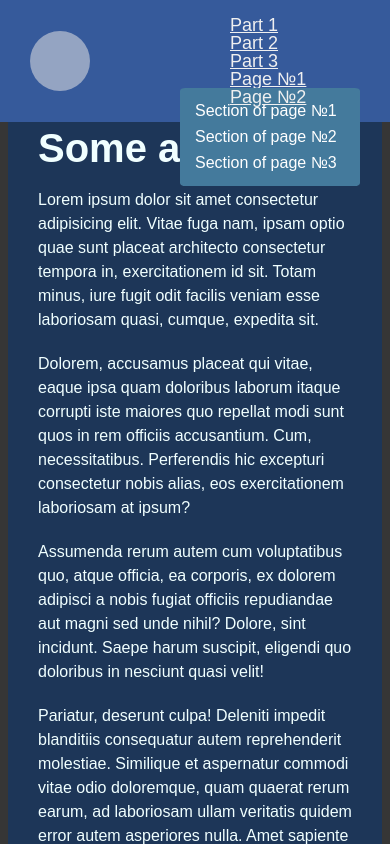
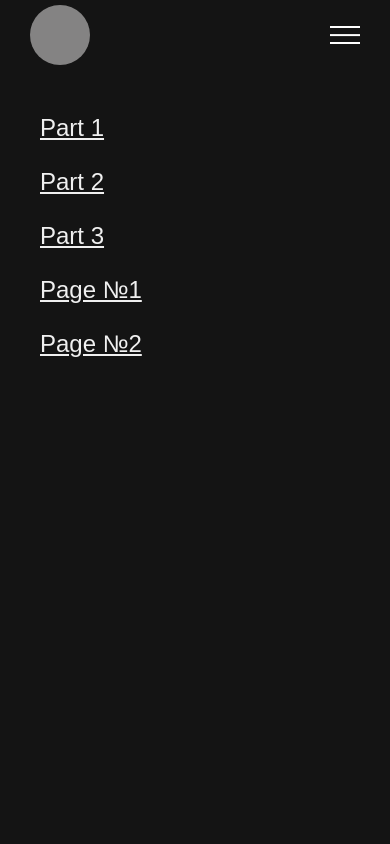
Before and after one commit to tuber84/sideBad-burger, a plain HTML site: page index.html in a window 390 px wide. Shown: the top 844 px of the page. Drawn offline with Linux system fonts and the light colour scheme.

Commit message:
работа над суб-меню в мобильной версии + нарисован "гамбургер".

```diff
--- a/style.css
+++ b/style.css
@@ -89,6 +89,7 @@ li {
 }
 
 .menu__icon {
+  display: none;
 }
 
 .menu__body {
@@ -154,7 +155,7 @@ body._touch .menu__list > li {
   align-items: center;
 }
 body._touch .menu__link {
-  flex: 1 1  end;
+  flex: 1 1 end;
 }
 
 body._touch .menu__arrow {
@@ -178,9 +179,6 @@ body._touch .menu__list > li._active .menu__arrow {
   transform: rotate(90deg);
 }
 
-
-
-
 /* ------------------------------------------ */
 @media (min-width: 767px) {
   .menu__list {
@@ -200,3 +198,78 @@ body._touch .menu__list > li._active .menu__arrow {
     transition: all 0.3s ease 0s;
   }
 }
+
+@media (max-width: 767px) {
+  .menu__icon {
+    z-index: 5;
+    position: relative;
+    display: block;
+    width: 30px;
+    height: 18px;
+    cursor: pointer;
+  }
+  .menu__icon::before,
+  .menu__icon span,
+  .menu__icon::after {
+    left: 0;
+    position: absolute;
+    height: 10%;
+    width: 100%;
+    transition: all 0.3s ease 0s;
+    background-color: rgb(255, 255, 255);
+  }
+  .menu__icon::before,
+  .menu__icon::after {
+    content: "";
+  }
+  .menu__icon::before {
+    top: 0;
+    content: "";
+  }
+  .menu__icon::after {
+    bottom: 0;
+  }
+  .menu__icon span {
+    top: 50%;
+    transform: scale(1) translate(0px, -50%);
+  }
+  .menu__body{
+    position: fixed;
+    top: 0;
+    left: 0;
+    width: 100%;
+    height: 100%;
+    background-color: hsl(0, 0%, 8%);
+    padding: 100px 30px 30px 0px;
+    transition: left 0.3s ease 0s;
+    /* overflow: auto; */
+  }
+  .menu__list > li {
+    flex-wrap: wrap;
+    margin: 0px 0px 30px 0px;
+  }
+  .menu__list > li:last-child{
+    margin-bottom: 0;
+  }
+  .menu__list > li._active .menu__sub-list{
+    display: block;
+  }
+  .menu__link{
+      font-size: 24px;
+  }
+  .menu__sub-list{
+    position: relative;
+    background-color: rgb(29, 54, 88);
+    flex: 1 1 100%;
+    margin: 20px 0px 0px 0px;
+    display: none;
+  }
+  .menu__sub-link{
+    font-size: 20px;
+    color:aqua;
+  }
+
+
+
+
+}
```
